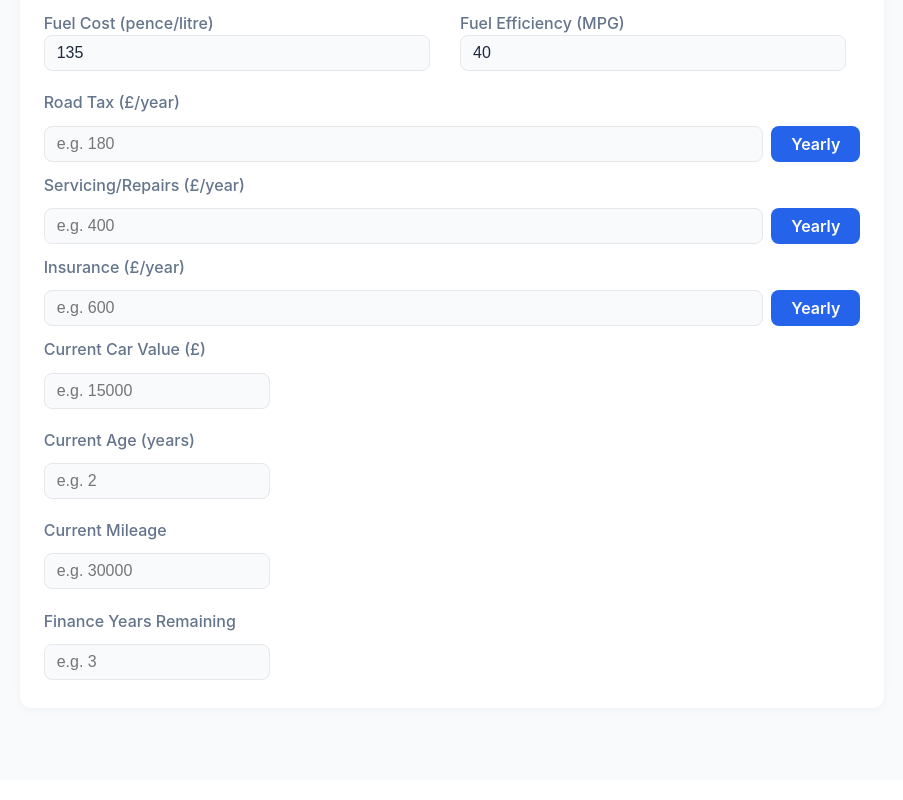
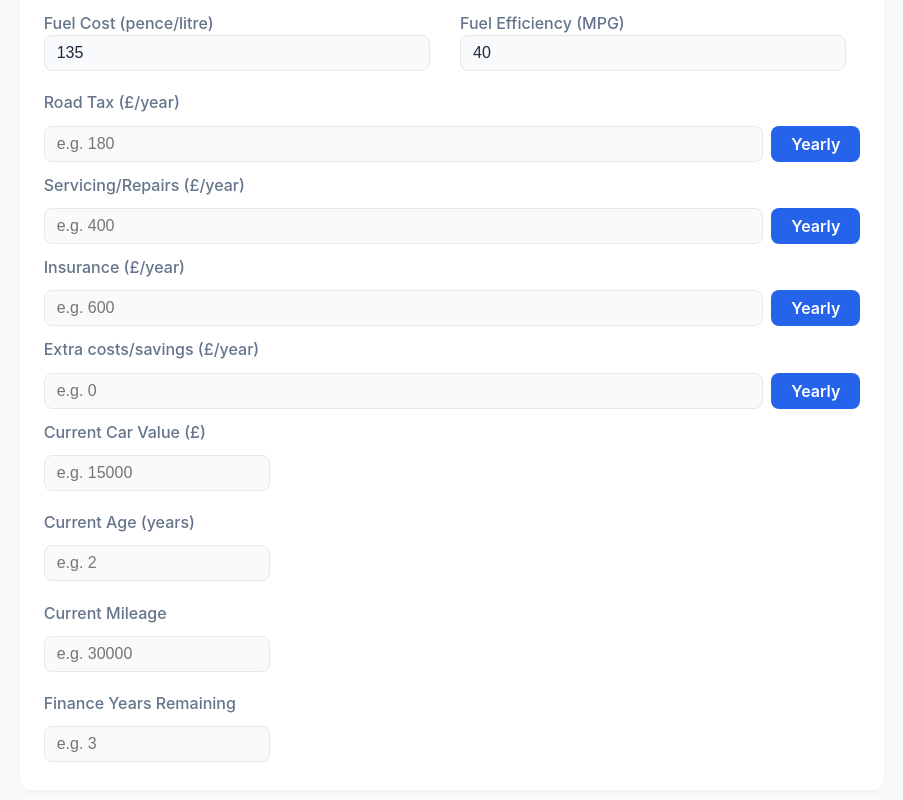
Before and after one commit to nbetts/vibe-finance-planner, a React (Vite) app: page /car-finance in a window 1280 px wide. Shown: the part 598-1398 px from the top of the page, without its empty margins (188-1091 px from the left). Built offline with nearby package versions, Linux system fonts and the light colour scheme.

Commit message:
extra savings field

```diff
--- a/src/pages/car-finance-planner/carFinanceCalculations.ts
+++ b/src/pages/car-finance-planner/carFinanceCalculations.ts
@@ -38,13 +38,15 @@ export function calculateCarFinanceBreakdown(inputs: CarFinanceInputs): CarFinan
   const roadTax = parse(inputs.roadTax);
   const servicing = parse(inputs.servicing);
   const insurance = parse(inputs.insurance);
-  const total = finance + fuel + roadTax + servicing + insurance;
+  const extra = inputs.extra ? (inputs.extraUnit === 'month' ? parse(inputs.extra) * MONTHS_PER_YEAR : parse(inputs.extra)) : 0;
+  const total = finance + fuel + roadTax + servicing + insurance + extra;
   return {
     finance,
     fuel,
     roadTax,
     servicing,
     insurance,
+    extra,
     total,
   };
 }
--- a/src/pages/car-finance-planner/index.tsx
+++ b/src/pages/car-finance-planner/index.tsx
@@ -25,6 +25,8 @@ interface CarFormInputs {
   servicingUnit: Unit;
   insurance: string;
   insuranceUnit: Unit;
+  extra: string;
+  extraUnit: Unit;
   currentCarValue?: string;
   currentAge?: string;
   currentMileage?: string;
@@ -56,6 +58,8 @@ export default function CarFinancePlanner() {
       servicingUnit: 'year',
       insurance: '',
       insuranceUnit: 'year',
+      extra: '',
+      extraUnit: 'year',
     },
     result: null,
   });
@@ -111,6 +115,7 @@ export default function CarFinancePlanner() {
       roadTax: String(toYearly(car.inputs.roadTax, car.inputs.roadTaxUnit)),
       servicing: String(toYearly(car.inputs.servicing, car.inputs.servicingUnit)),
       insurance: String(toYearly(car.inputs.insurance, car.inputs.insuranceUnit)),
+      extra: String(toYearly(car.inputs.extra, car.inputs.extraUnit)),
       mileage: car.inputs.mileage,
       mileageUnit: car.inputs.mileageUnit,
       fuelType: car.inputs.fuelType,
@@ -123,7 +128,7 @@ export default function CarFinancePlanner() {
 
   const getYearlyMaintenanceCost = (carTab: CarTab) => {
     if (!carTab.result) return 0;
-    return carTab.result.roadTax + carTab.result.fuel + carTab.result.servicing + carTab.result.insurance;
+    return carTab.result.roadTax + carTab.result.fuel + carTab.result.servicing + carTab.result.insurance + (carTab.result.extra ?? 0);
   };
 
   let forecastRows: Array<{ year: number; residualValue: number; maintenance: number; depreciation: number; finance: number; cost: number; totalCost: number }> = [];
@@ -388,6 +393,27 @@ export default function CarFinancePlanner() {
                 {car.inputs.insuranceUnit === 'year' ? 'Yearly' : 'Monthly'}
               </button>
             </div>
+            <label htmlFor="extra">Extra costs/savings (£/{car.inputs.extraUnit})</label>
+            <div style={{ display: 'flex', gap: '0.5rem', alignItems: 'center' }}>
+              <input
+                id="extra"
+                type="number"
+                min="0"
+                value={car.inputs.extra}
+                onChange={e => {
+                  const newCars = cars.map((c, i) => i === activeTab ? { ...c, inputs: { ...c.inputs, extra: e.target.value } } : c);
+                  setCars(updateCarResult(newCars as CarTab[], activeTab));
+                }}
+                placeholder="e.g. 0"
+                style={{ flex: 1 }}
+              />
+              <button type="button" aria-label="Toggle extra unit" style={{ minWidth: 70 }} onClick={() => {
+                const newCars = cars.map((c, i) => i === activeTab ? { ...c, inputs: { ...c.inputs, extraUnit: (c.inputs.extraUnit === 'year' ? 'month' : 'year') as Unit } } : c);
+                setCars(updateCarResult(newCars as CarTab[], activeTab));
+              }}>
+                {car.inputs.extraUnit === 'year' ? 'Yearly' : 'Monthly'}
+              </button>
+            </div>
             <label htmlFor="currentCarValue">Current Car Value (£)</label>
             <input
               id="currentCarValue"
--- a/src/pages/car-finance-planner/types.ts
+++ b/src/pages/car-finance-planner/types.ts
@@ -5,6 +5,8 @@ export interface CarFinanceInputs {
   roadTax: string;
   servicing: string;
   insurance: string;
+  extra?: string;
+  extraUnit?: Unit;
   mileage: string;
   mileageUnit: Unit;
   fuelType: FuelType;
@@ -24,6 +26,7 @@ export type CarFinanceBreakdown = {
   roadTax: number;
   servicing: number;
   insurance: number;
+  extra: number;
   total: number;
 };
 
```
